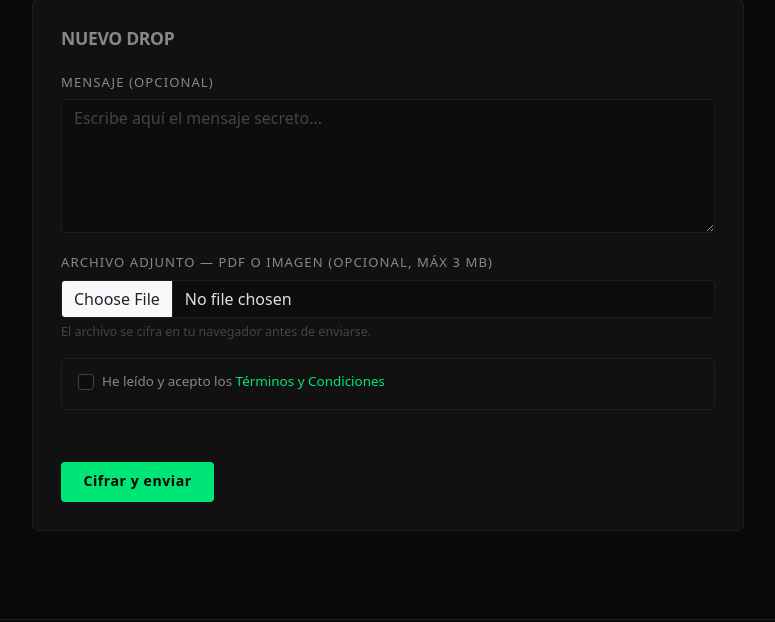
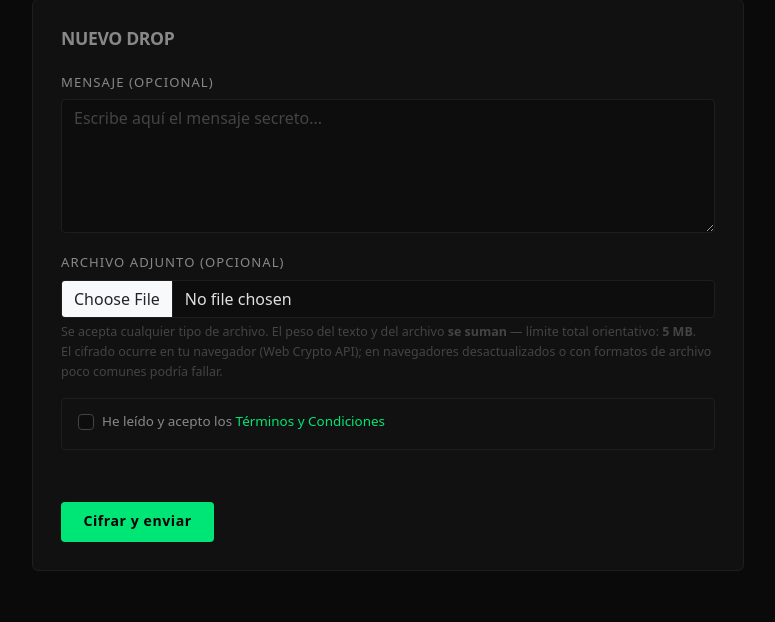
Before and after one commit to BuzonMudo/BuzonMudo, a Flask app: page / in a window 1280 px wide. Shown: the part 572-1194 px from the top of the page, without its empty margins (252-1027 px from the left). Run offline with Flask 3, Linux system fonts and the light colour scheme; some libraries are stand-ins or nearby versions.

Commit message:
Código de Buzon Mudo

```diff
--- a/app.py
+++ b/app.py
@@ -44,7 +44,7 @@ app = Flask(__name__)
 # ─── Límite global de tamaño de petición ──────────────────────────────────────
 # Flask rechaza automáticamente con 413 cualquier petición que supere este límite.
 # Esto previene ataques de agotamiento de memoria (DoS por upload masivo).
-app.config['MAX_CONTENT_LENGTH'] =10 * 1024 * 1024  # 5 MB
+app.config['MAX_CONTENT_LENGTH'] =7 * 1024 * 1024  # 7 MB (contenido real ~5 MB + un porcentaje de inflación base64)
 
 
 # ─── Configuración (viene del archivo .env, nunca del código) ─────────────────
@@ -184,13 +184,13 @@ def upload():
 
         # Límite secundario sobre el texto (el límite global de Flask ya actúa,
         # pero esto asegura que el texto no consuma todo el espacio disponible)
-        if len(encrypted_text.encode('utf-8')) > 3 * 1024 * 1024:  # 3 MB en base64
+        if len(encrypted_text.encode('utf-8')) > 5 * 1024 * 1024:  # 5 MB en base64
             return jsonify({'error': 'Texto demasiado grande.'}), 413
 
         file_bytes = None
         if encrypted_file_obj:
             file_bytes = encrypted_file_obj.read()
-            if len(file_bytes) > 4 * 1024 * 1024:  # 4 MB binario
+            if len(file_bytes) > 7 * 1024 * 1024:  # 7 MB binario
                 return jsonify({'error': 'Archivo demasiado grande.'}), 413
 
         # ── Generar ID ────────────────────────────────────────────────────────
--- a/templates/index.html
+++ b/templates/index.html
@@ -64,15 +64,17 @@
             <!-- Archivo -->
             <div class="mb-3">
                 <label class="form-label" for="plain-file">
-                    Archivo adjunto — PDF o imagen (opcional, máx 3 MB)
+                    Archivo adjunto (opcional)
                 </label>
                 <input
                     class="form-control"
                     type="file"
-                    id="plain-file"
-                    accept=".pdf,.jpg,.jpeg,.png,.webp,.gif">
+                    id="plain-file">
                 <div style="font-size: 0.78rem; color: var(--text-muted); margin-top: 0.3rem;">
-                    El archivo se cifra en tu navegador antes de enviarse.
+                    Se acepta cualquier tipo de archivo. El peso del texto y del archivo
+                    <strong>se suman</strong> — límite total orientativo: <strong>5 MB</strong>.<br>
+                    El cifrado ocurre en tu navegador (Web Crypto API); en navegadores
+                    desactualizados o con formatos de archivo poco comunes podría fallar.
                 </div>
             </div>
 
@@ -150,7 +152,7 @@
 <script>
 /*
  * ══════════════════════════════════════════════════════════════════════════════
- * Buzon Mudo — JavaScript del cliente
+ * Buzon Mudo — JavaScript del cliente (index.html)
  * ══════════════════════════════════════════════════════════════════════════════
  *
  * FLUJO DE SEGURIDAD (auditable):
@@ -387,25 +389,28 @@ document.getElementById('upload-form').addEventListener('submit', async (e) => {
         formData.append('encrypted_text', encryptedTextB64);          // siempre presente
         if (encryptedFileBlob) formData.append('encrypted_file', encryptedFileBlob, 'file.enc');
 
-        const response = await fetch('/upload', { method: 'POST', body: formData });
+        // ── Paso 4.5: Manejar errores antes de leer el JSON ──────────────────
+        // Nginx puede cerrar la conexión (sin respuesta HTTP) si el archivo supera
+        // client_max_body_size, lo que hace que fetch() lance un TypeError.
+        // También puede devolver 413 con HTML, rompiendo response.json().
+        let response;
+        try {
+            response = await fetch('/upload', { method: 'POST', body: formData });
+        } catch {
+            throw new Error('El archivo es demasiado pesado o hubo un error de red.');
+        }
 
-        // ── Paso 4.5: Validar la respuesta del servidor antes de leer el JSON ──
-
-        // Verificar si Nginx bloqueó la subida por peso (413 Payload Too Large)
         if (response.status === 413) {
-            throw new Error("El archivo es demasiado pesado. El servidor lo rechazó.");
+            throw new Error('El archivo es demasiado pesado. El servidor lo rechazó (límite: 10 MB).');
         }
 
         let data;
         try {
-            // Intentamos parsear el JSON
             data = await response.json();
-        } catch (e) {
-            // Si Nginx o Flask devuelven HTML u otro error no anticipado
-            throw new Error("Error de comunicación con el servidor (Respuesta no válida).");
+        } catch {
+            throw new Error('Respuesta inesperada del servidor. El archivo puede ser demasiado pesado.');
         }
 
-        // Manejar errores controlados que vengan desde Flask
         if (!response.ok) {
             throw new Error(data.error || `Error ${response.status}`);
         }
```
